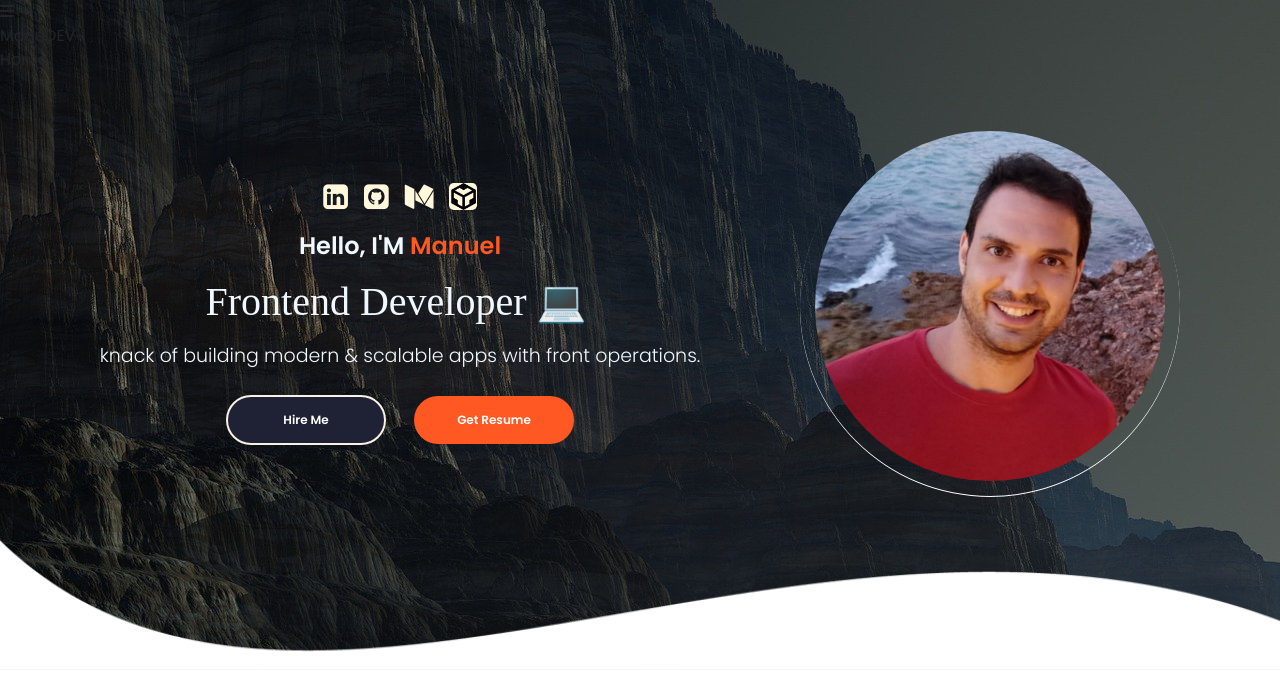
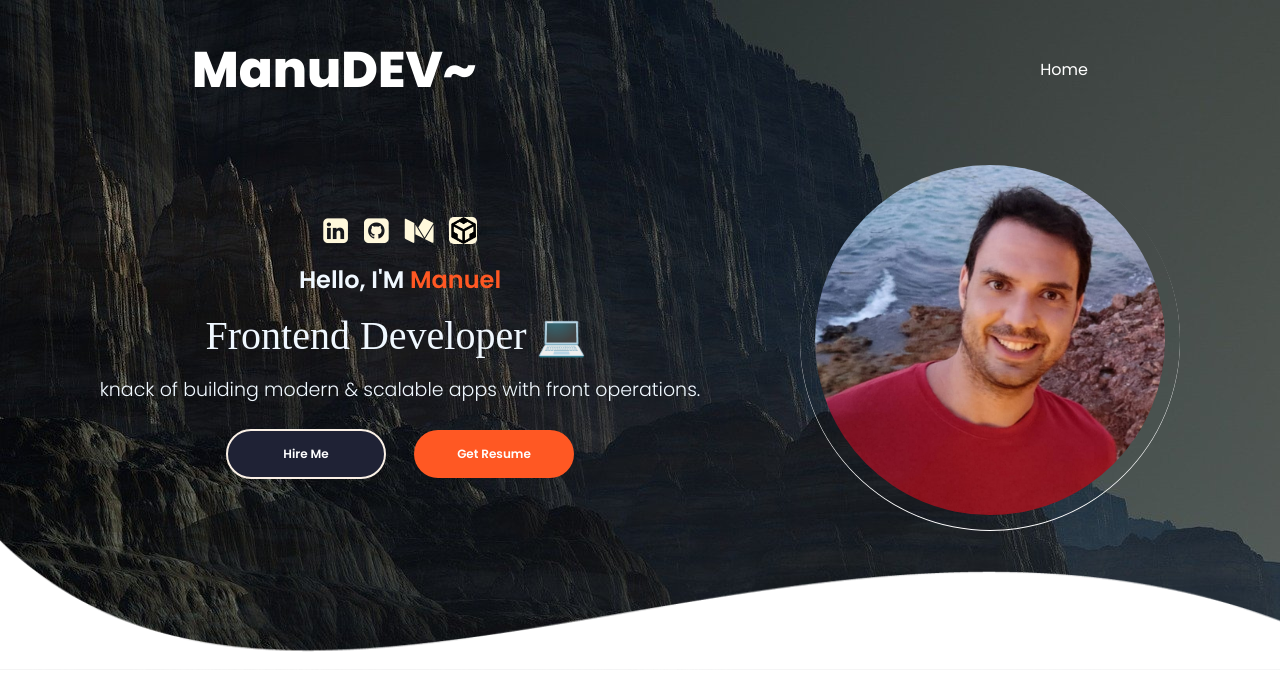
Before and after one commit to ManuelVillarVitoria/react-node-portfolio, a React (Create React App) app in the folder client/: page / in a window 1280 px wide. Shown: the top 690 px of the page. Built offline with nearby package versions, Linux system fonts and the light colour scheme; a web font is replaced by a local one.

Commit message:
Styling the Header Component

```diff
--- a/client/src/PortfolioContainer/Home/Header/Header.css
+++ b/client/src/PortfolioContainer/Home/Header/Header.css
@@ -0,0 +1,39 @@
+.header-container {
+  display: flex;
+  justify-content: center;
+  height: 140px;
+  color: var(--white);
+}
+.header-parent {
+  display: flex;
+  align-items: center;
+  justify-content: space-between;
+  height: 100%;
+  width: 70%;
+  color: var(--white);
+}
+.header-logo {
+  font-size: 50px;
+  font-family: "Poppins ExtraBold";
+  color: var(--white);
+}
+.header-options {
+  display: flex;
+  align-items: center;
+}
+.header-option {
+  font-size: 16px;
+  cursor: pointer;
+  font-weight: 600;
+}
+.header-hamburger {
+  display: none;
+  color: var(--white);
+}
+.header-option-seperator {
+  margin: 0 50px 0 0;
+  color: var(--white);
+}
+.selected-header-option {
+  color: #ff5823;
+}
--- a/client/src/PortfolioContainer/Home/Header/Header.js
+++ b/client/src/PortfolioContainer/Home/Header/Header.js
@@ -52,7 +52,7 @@
   return (
     <div>
       <div
-        className="header-option"
+        className="header-container"
         onClick={() => setShowHeaderOptions(!showHeaderOptions)}
       >
         <div className="header-parent">
```
